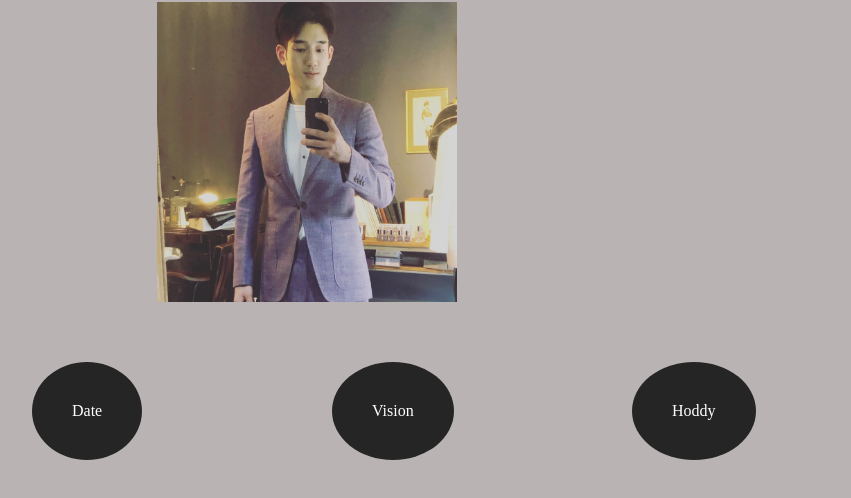
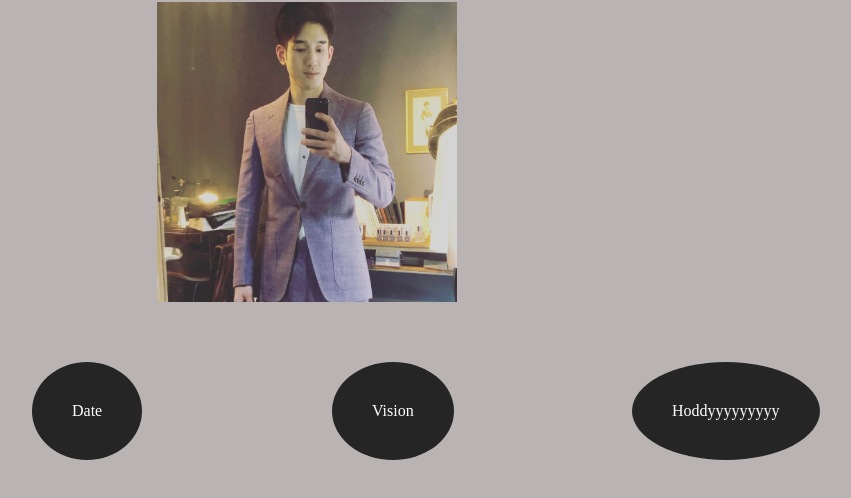
Before and after one commit to ts44gj/index2, a plain HTML site: page index/index2.html in a window 1280 px wide. Shown: the part 78-576 px from the top of the page, without its empty margins (333-1184 px from the left). Drawn offline with Linux system fonts and the light colour scheme.

Commit message:
任意のコメント

```diff
--- a/index/index2.html
+++ b/index/index2.html
@@ -26,7 +26,7 @@
         <div class="all position3"
             onmouseover="displyon3()"
             onmouseout="displyoff()"
-                >Hoddy</div>
+                >Hoddyyyyyyyyy</div>
             <p id="demo"></p>
     <script type="text/javascript" src="script.js"></script>
     </body>
```
